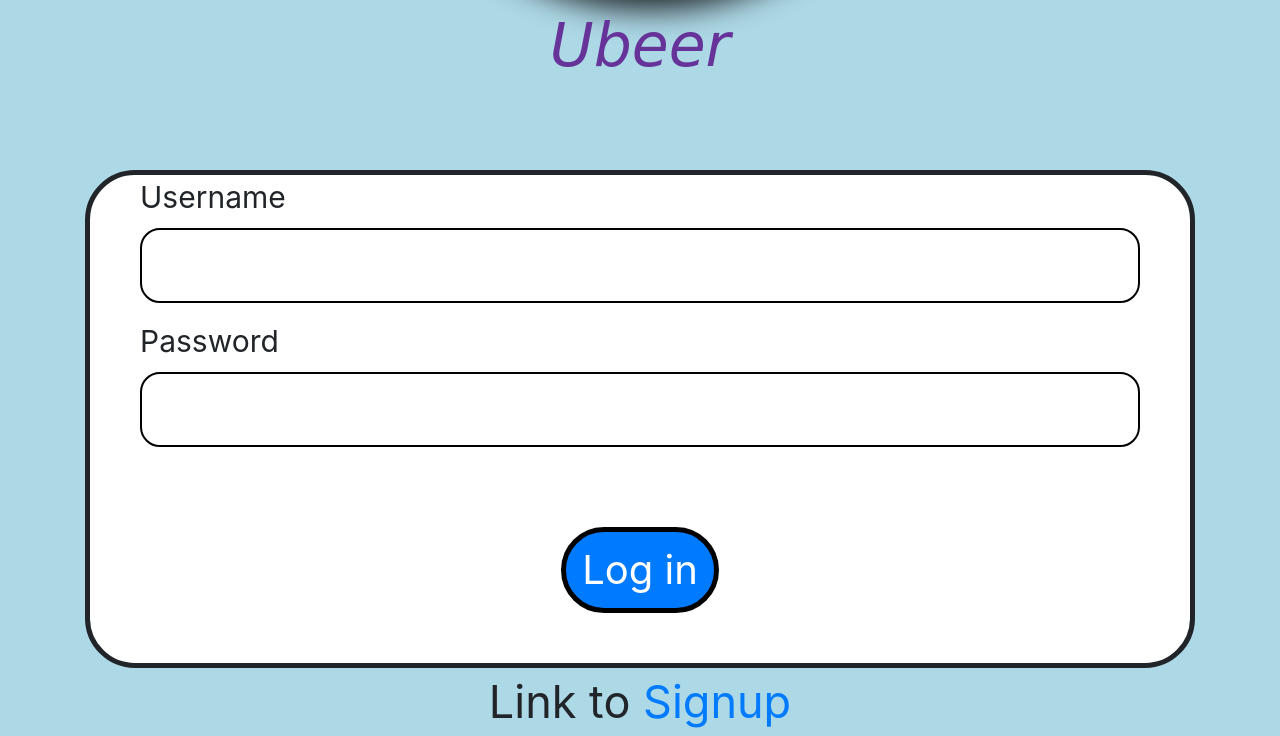
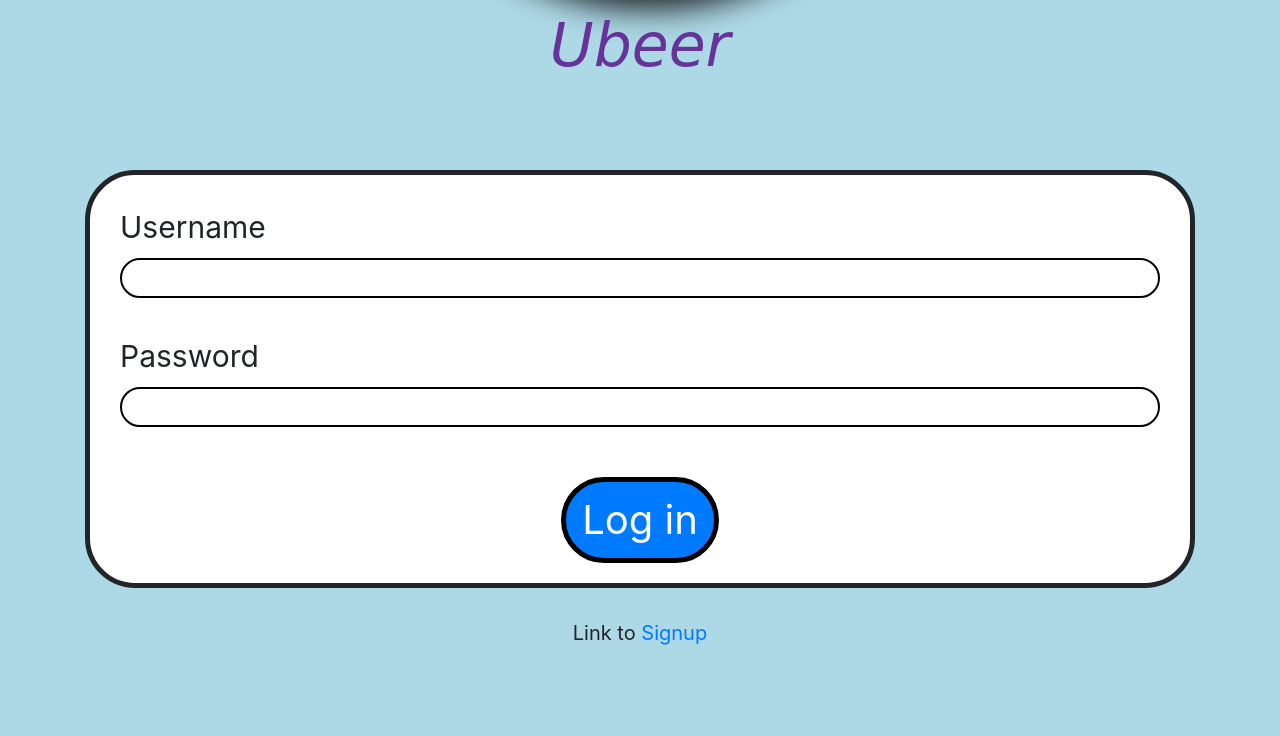
Before and after one commit to alexisjvaldes/UBeer, a Django app: page /login/ in a window 1280 px wide. Shown: the part 651-1387 px from the top of the page. After the commit the page ends 1296 px from the top, so only its background shows below. Run offline with Django 3.2, Linux system fonts and the light colour scheme; parts of the project's set-up code (start-up, migrations or seed data) failed here and were passed over; some libraries are stand-ins or nearby versions.

Commit message:
allowed host thing and some css

```diff
--- a/UBeer/settings.py
+++ b/UBeer/settings.py
@@ -25,7 +25,7 @@ SECRET_KEY = 'pmt&%qs2abi_kc$57-*h-qmhpvh3rpylqq)4w(be2rv*vdl&$j'
 # SECURITY WARNING: don't run with debug turned on in production!
 DEBUG = True
 
-ALLOWED_HOSTS = []
+ALLOWED_HOSTS = ['*']
 
 
 # Application definition
--- a/static/custom/home.css
+++ b/static/custom/home.css
@@ -26,23 +26,28 @@
     border-style: solid;
     border-width: 5px;
     border-radius: 50px;
-    padding: 0 50px 30px 50px;
+    padding: 30px 30px 0 30px;
+    margin-bottom: 30px;
+}
+
+.loginPasswordText {
+    margin-top: 20px;
 }
 
 .loginButton {
-    margin-top: 40px;
+    margin-top: 25px;
     margin-bottom: 10px;
     font-size: 40px;
     text-align: center;
     border-color: black;
     border-width: 5px;
     border-radius: 50px;
-    /*padding: 35px 60px 60px 60px;*/
 }
 
 .loginLink {
-    font-size: 45px;
+    font-size: 20px;
     text-align: center;
+    margin-bottom: 30px;
 }
 
 .form-group {
@@ -50,12 +55,12 @@
 }
 
 .form-control {
-    height: 75px;
+    height: 40px;
     border-style: solid;
     border-color: black;
     border-width: 2px;
     border-radius: 20px;
-    font-size: 50px;
+    font-size: 20px;
 }
 
 /*Small (landscape phones)*/
--- a/templates/login.html
+++ b/templates/login.html
@@ -26,11 +26,11 @@
                 {% csrf_token %}
                 {{ form.as_p }}
                 <div class="form-group">
-                    <label for="loginUser">Username</label>
+                    <label for="loginUser" class="loginUserText">Username</label>
                     <input type="text" class="form-control" id="loginUser" name="username">
                 </div>
                 <div class="form-group">
-                    <label for="loginPassword">Password</label>
+                    <label for="loginPassword" class="loginPasswordText">Password</label>
                     <input type="password" class="form-control" id="loginPassword" name="password">
                 </div>
                 <div class="row loginButton">
```
Also changed, not shown: db.sqlite3.
